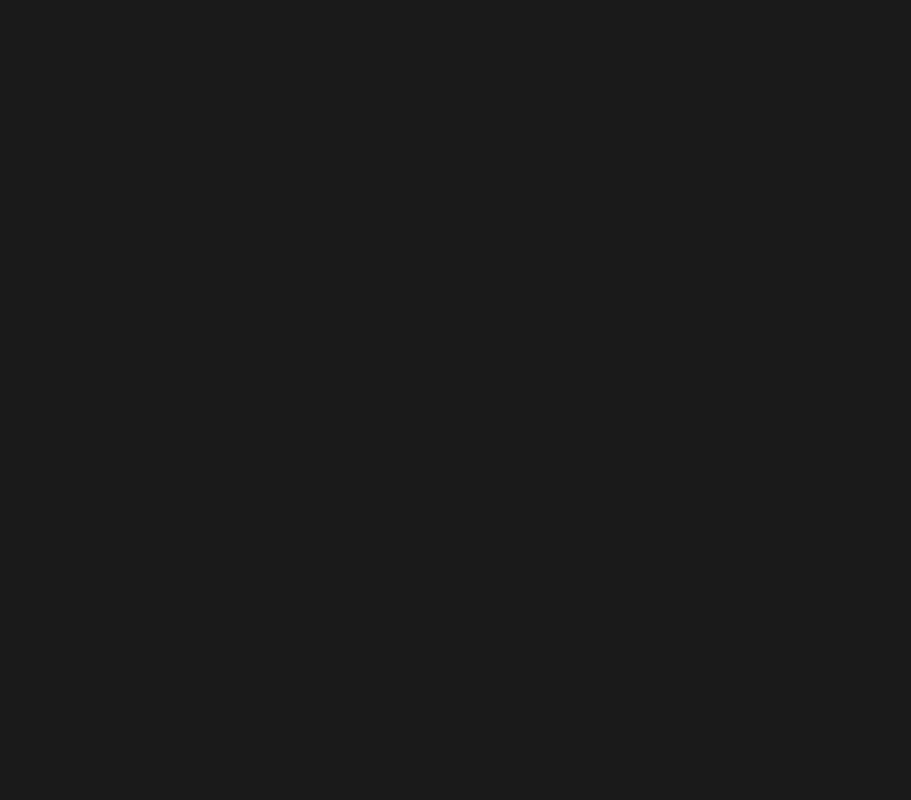
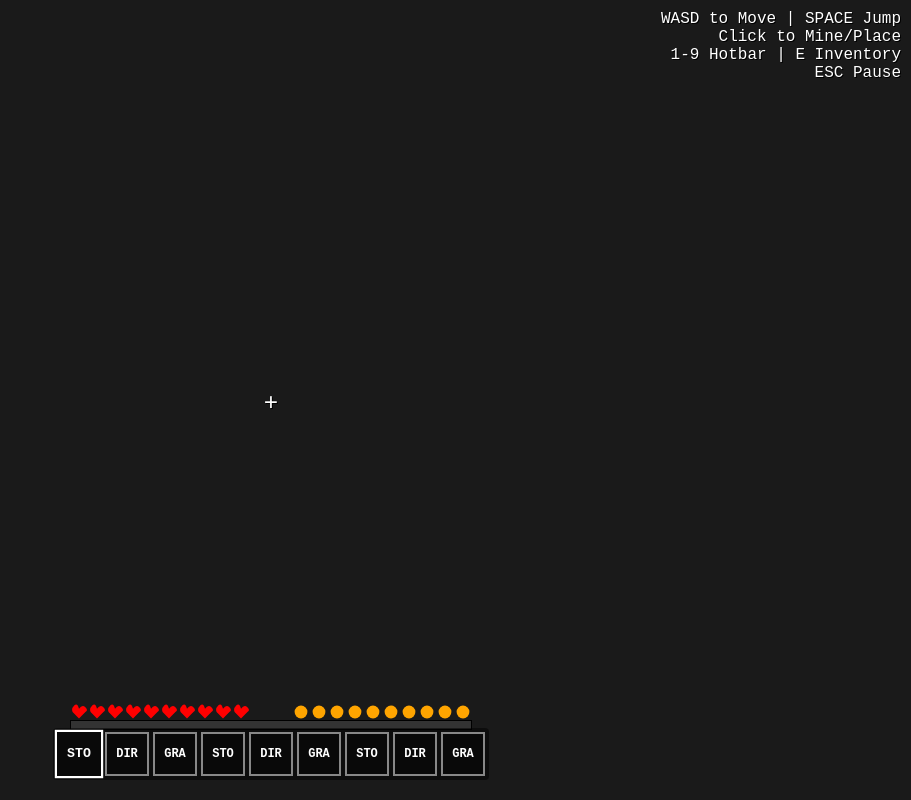
Before and after one commit to WholesomeTech/AGICraft, a website with bundled scripts: page index.html in a window 1280 px wide. Both pictures are taken after typing "Sample" into the empty fields and a click on the button "Create New World". Shown: the whole page, without its empty margins (369-1280 px from the left). Built offline with nearby package versions, Linux system fonts and the light colour scheme.

Commit message:
fix: HUD visibility issue

```diff
--- a/index.html
+++ b/index.html
@@ -21,7 +21,6 @@
 
         /* UI Layer (HUD) - Hidden by default */
         #ui-layer {
-            display: none;
             position: absolute;
             top: 0;
             left: 0;
@@ -247,7 +246,7 @@
     </div>
 
     <!-- HUD -->
-    <div id="ui-layer">
+    <div id="ui-layer" class="hidden">
         <div id="crosshair">+</div>
 
         <div id="stats-bar">
```
